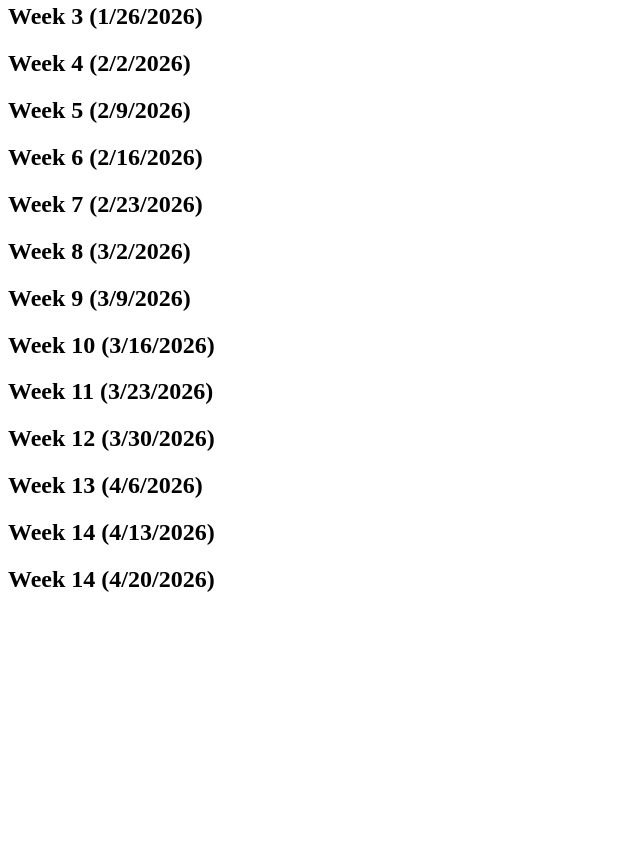
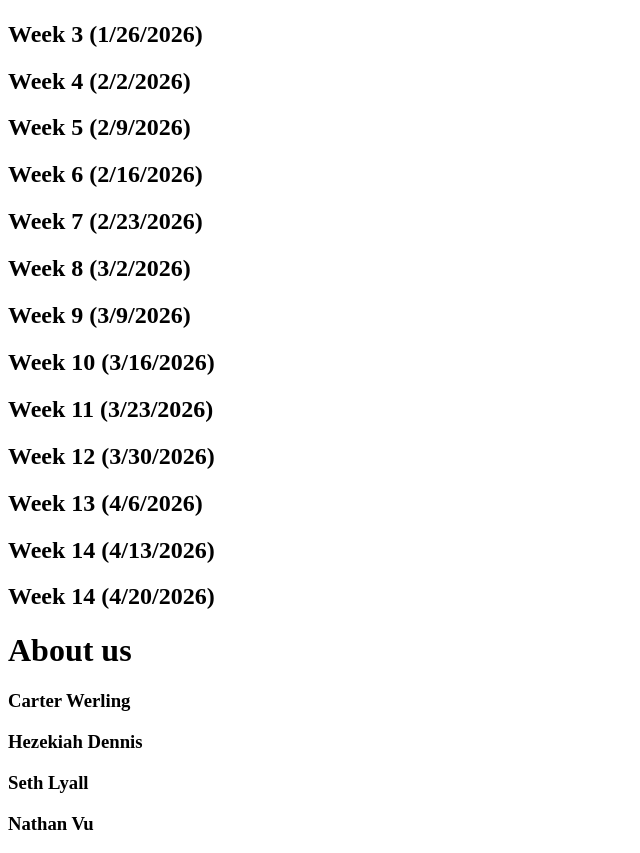
Before and after one commit to SoftwareCanCook/CanCook, a plain HTML site: page website/index.html in a window 1280 px wide. Shown: the part 781-1634 px from the top of the page, without its empty margins (0-640 px from the left). Before the commit the page ends 1394 px from the top, so only its background shows below. Drawn offline with Linux system fonts and the light colour scheme.

Commit message:
Updated html syntax

```diff
--- a/website/index.html
+++ b/website/index.html
@@ -1,5 +1,15 @@
+<!DOCTYPE html>
 <!--website for showing weekly reports-->
+<html lang="en">
+<head>
+    <meta charset="UTF-8">
+    <meta name="viewport" content="width=device-width, initial-scale=1.0">
+    <title>CanCook Weekly Reports</title>
+    <link rel="stylesheet" href="style.css">
+</head>
 
+<body>
+  <div class = weeklyReports>
     <h1>Team C(ooked)++ Weekly Progress Reports</h1>
 
     <h2>Week 1 (1/12/2026)</h2>
@@ -46,3 +56,18 @@
 
     <h2>Week 14 (4/20/2026)</h2>
     <!--Week 14 file goes here-->
+  </div>
+
+  <!--About us section for short paragraphs about our experience-->
+  <div class = aboutUs><h1>About us</h1>
+    <h3>Carter Werling</h3>
+
+    <h3>Hezekiah Dennis</h3>
+
+    <h3>Seth Lyall</h3>
+
+    <h3>Nathan Vu</h3>
+  </div>
+
+</body>
+</html>
```
Lines whose indentation alone changed are shown as unchanged.
